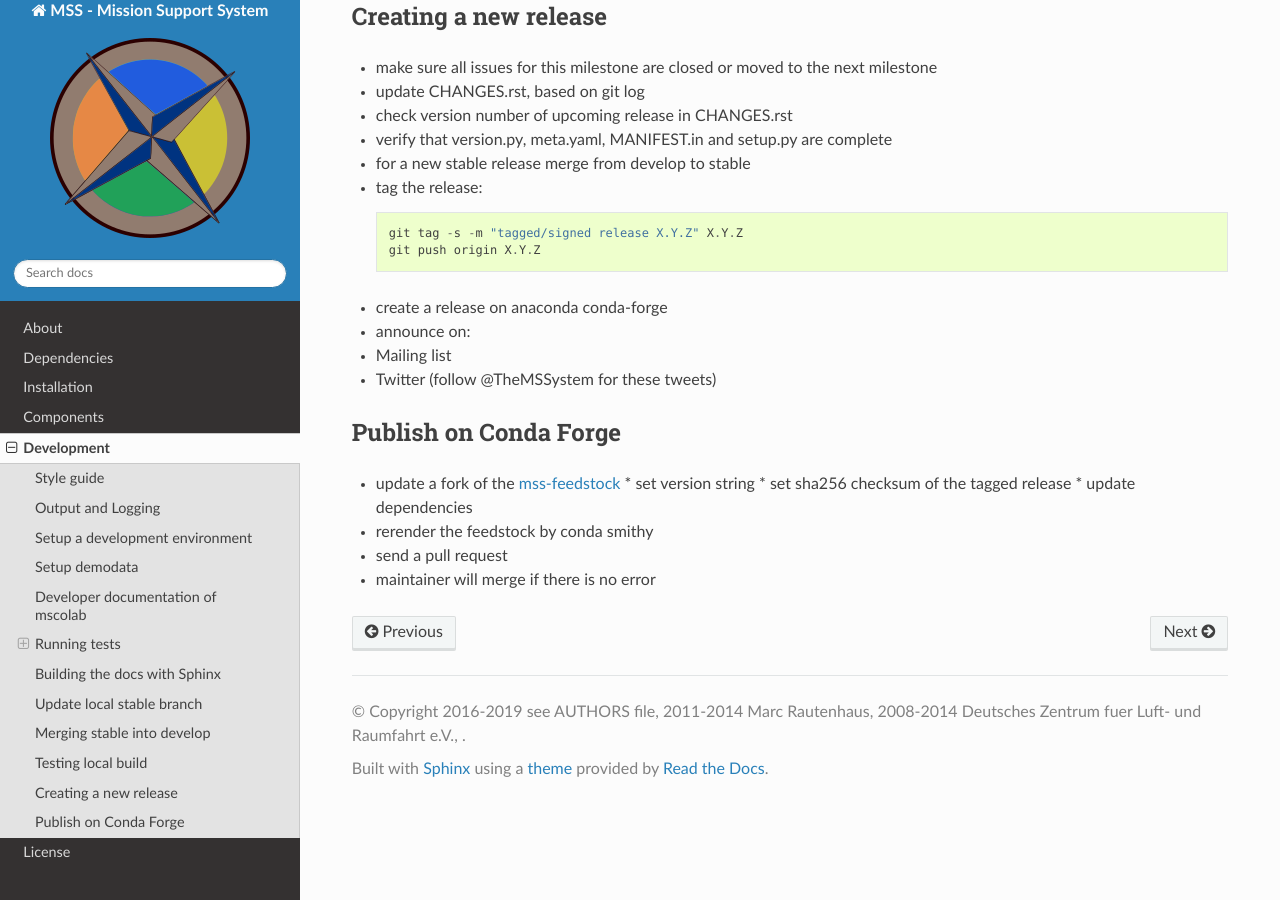
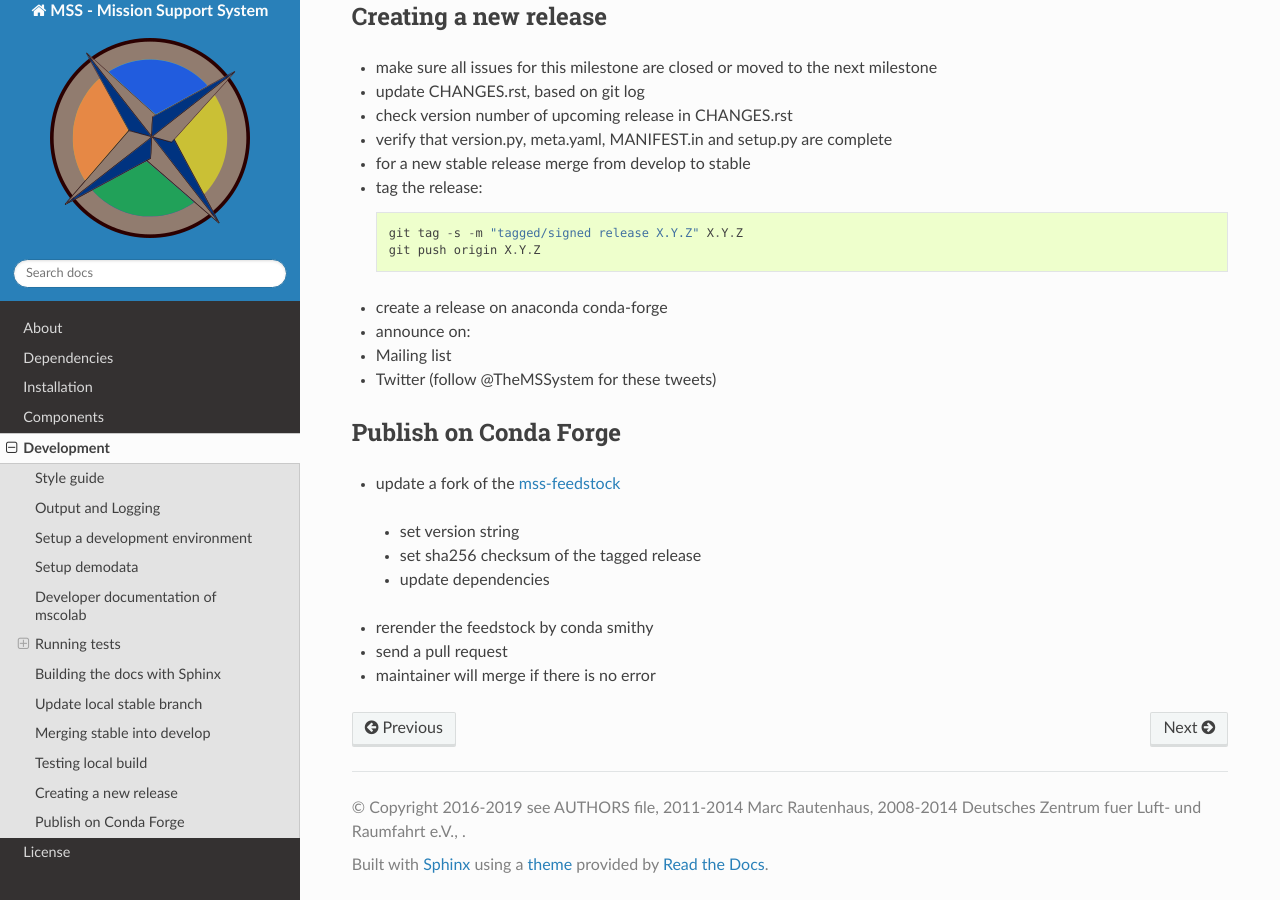
Before and after one commit to Open-MSS/MSS, a Sphinx documentation site: the page built from docs/development.rst, in a window 1280 px wide and 900 px high, scrolled down 4325 px. Built offline with Sphinx 7.4.7 and the Read the Docs theme 2.0.0, drawn with Linux system fonts in a browser that asks for light colours; the version number could not be read and is left out.

Commit message:
typo fixed for nested list in rst

```diff
--- a/docs/development.rst
+++ b/docs/development.rst
@@ -225,9 +225,9 @@ Publish on Conda Forge
 ~~~~~~~~~~~~~~~~~~~~~~
 
 * update a fork of the `mss-feedstock <https://github.com/conda-forge/mss-feedstock>`_
-  * set version string
-  * set sha256 checksum of the tagged release
-  * update dependencies
+ - set version string
+ - set sha256 checksum of the tagged release
+ - update dependencies
 * rerender the feedstock by conda smithy
 * send a pull request
 * maintainer will merge if there is no error
```
